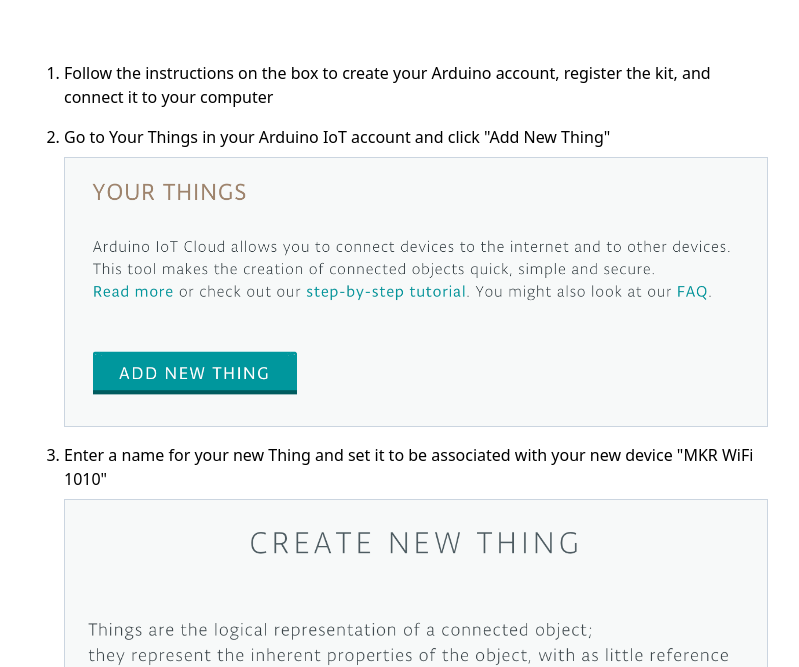
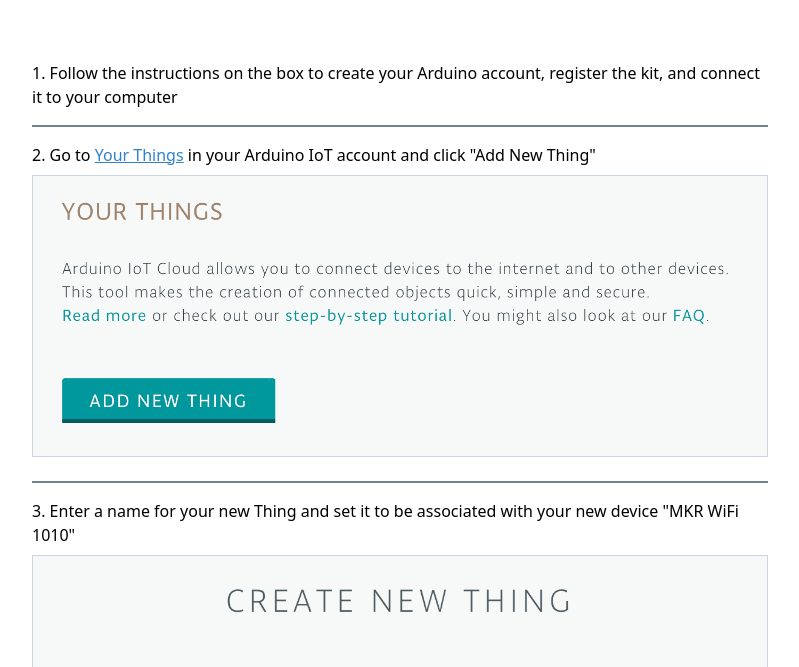
Before and after one commit to heroku-examples/cascadiajs-heroku-arduino-workshop, a website: page public/index.html in a window 1280 px wide. Shown: the part 133-800 px from the top of the page, without its empty margins (240-1039 px from the left). Drawn offline with nearby package versions, Linux system fonts and the light colour scheme; files that its build step writes are made by us from their sources.

Commit message:
more styles

```diff
--- a/public/index.html
+++ b/public/index.html
@@ -16,7 +16,7 @@
         <strong>Arduino + Heroku</strong>
       </h1>
 
-      <ol class="list-decimal pl-8">
+      <ol>
         <li>
           Follow the instructions on the box to create your Arduino account,
           register the kit, and connect it to your computer
@@ -52,7 +52,6 @@
           <a
             href="/Heroku_Arduino_Demo.ino"
             download
-            class="text-blue-600 underline"
             >this .ino file</a
           >
           into the main .ino file of your sketch and click "Upload and Save"
@@ -67,6 +66,7 @@
         <li>
           Click the button below to deploy your Heroku app. Use the Client ID
           and Secret that you downloaded in the previous step.
+          <div class="flex mt-4 justify-center">
           <a
             href="https://heroku.com/deploy?template=https://github.com/andyet/cascadiajs-heroku-arduino-demo-client"
             target="_blank"
--- a/public/styles.css
+++ b/public/styles.css
@@ -2,15 +2,25 @@
 @tailwind components;
 @tailwind utilities;
 
-ol li {
-  @apply mb-4;
+a {
+  @apply text-blue-600 underline;
+}
+
+ol {
+  @apply list-inside list-decimal;
+}
+
+ol > li {
+  @apply mb-4 pb-4;
+  @apply border-b-2 border-gray-600;
+}
+
+ol > li:last-child {
+  @apply border-0;
 }
 
 ol > li > img {
-  @apply mt-2;
-  @apply mb-2;
-  @apply w-full;
-  @apply border;
-  @apply border-gray-400;
-  @apply block;
+  @apply my-2;
+  @apply block w-full;
+  @apply border border-gray-400;
 }
```
